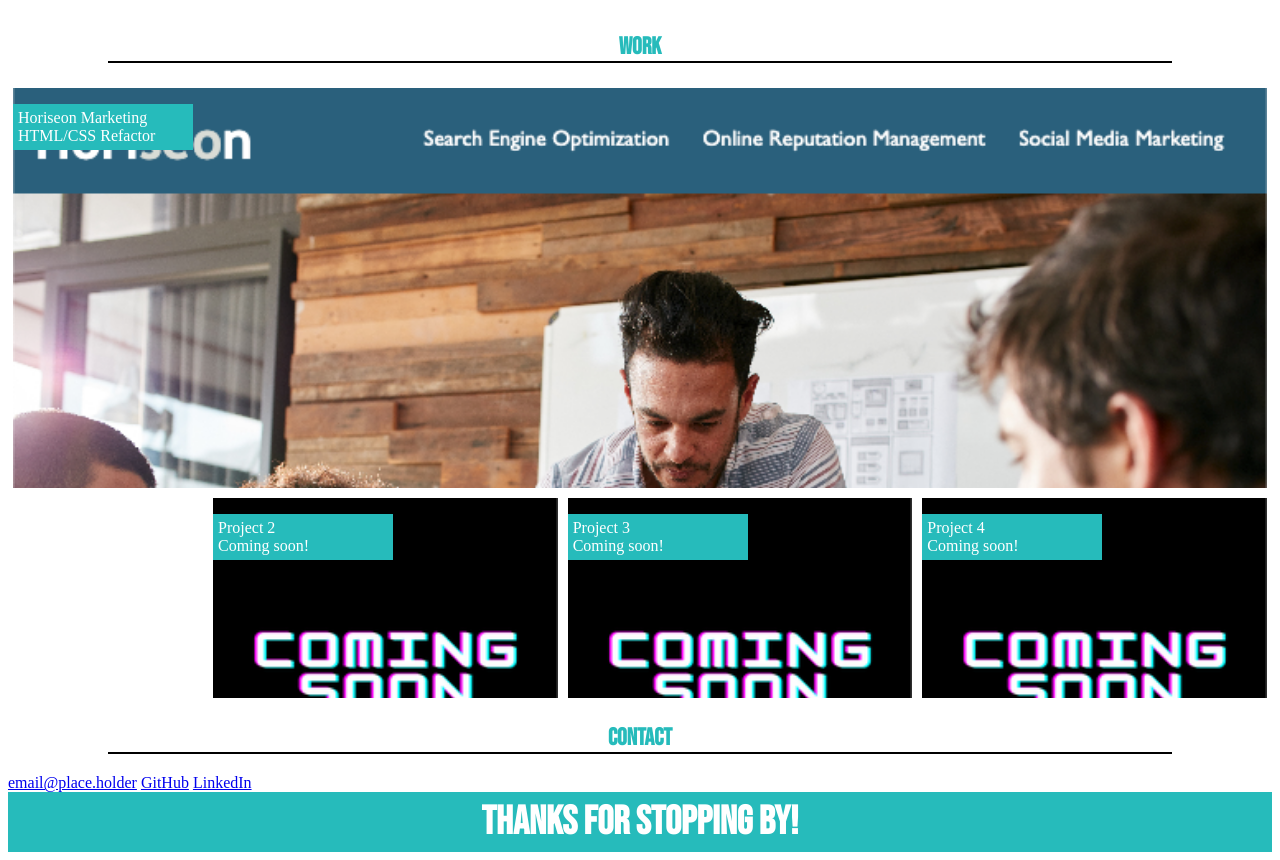
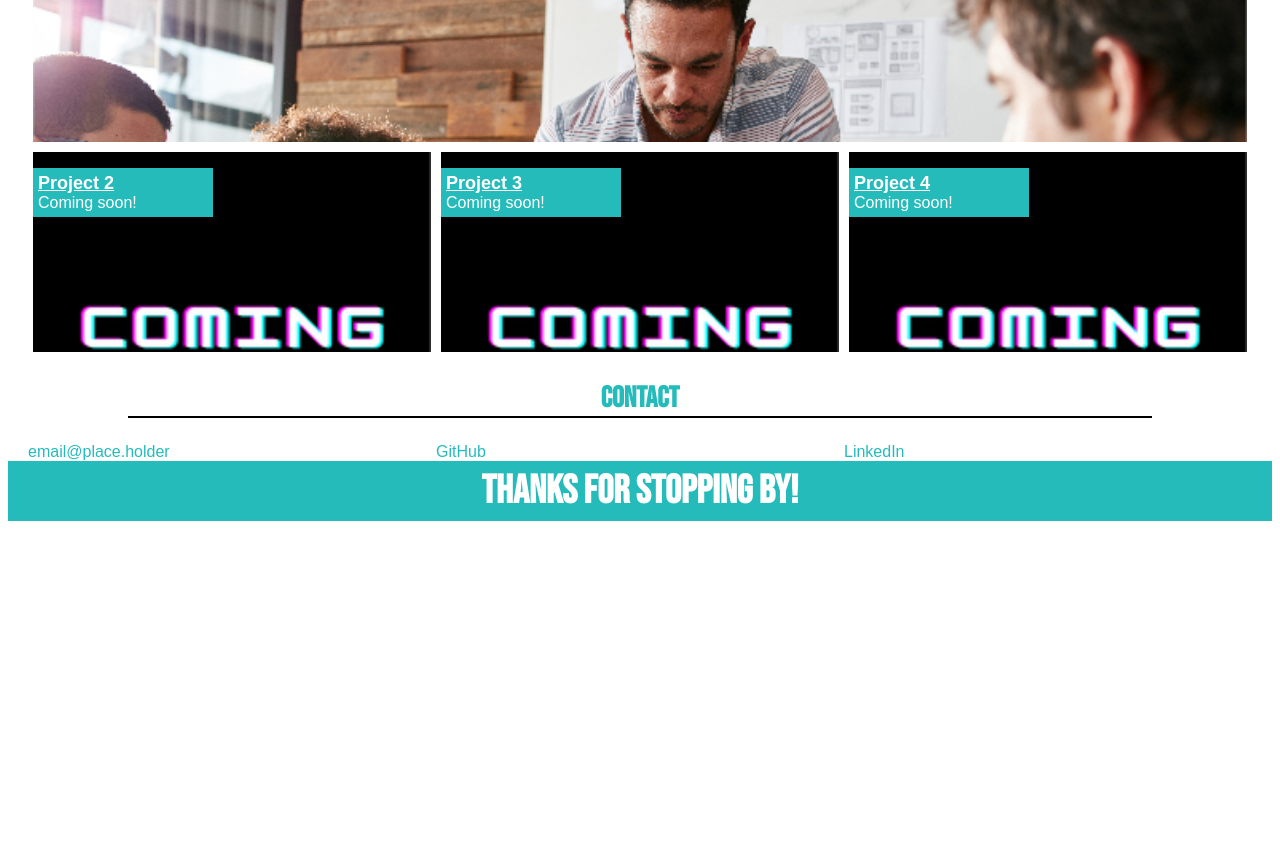
Before and after one commit to rdahltorp/HTML-and-CSS-Portfolio, a plain HTML site: page index.html in a window 1280 px wide. Shown: the part 1206-2066 px from the top of the page. After the commit the page ends 1735 px from the top, so only its background shows below. Drawn offline with Linux system fonts and the light colour scheme.

Commit message:
Added some various CSS styling to p and a tags.

```diff
--- a/assets/style.css
+++ b/assets/style.css
@@ -1,8 +1,6 @@
 /* my big questions
-• How do I make it so that 1) the items in "work" wrap down to the next row and 2) make it so that the first item is on a line by itself?
-• How do I adjust the background image for all of the work items so that they have a set size?
-• How do I change the <p> in each of the work items to be in a smaller box and aligned at the bottom right of the image?
-• How do I sapce out the contact links evenly?
+• How do I change the <p> in each of the work items to be aligned at the bottom right of the image?
+• How do I space out the contact links evenly?
 • How do I set it for proper site responsiveness as mentioned in the grading criteria?
 */
 
@@ -13,6 +11,10 @@
 
 * {
     box-sizing: border-box;
+}
+
+p, a {
+    font-family: sans-serif;
 }
 
 /* Header Section */
@@ -66,6 +68,11 @@ nav a {
 }
 
 /* Main Content Section (About Me, Work, Contact) */
+main {
+    margin-right: 20px;
+    margin-left: 20px;
+}
+
 h2 {
     color: var(--primary);
     text-align: center;
@@ -73,14 +80,7 @@ h2 {
     border-bottom: solid black 2px;
     margin-left: 100px;
     margin-right: 100px;
-    /* color: var(--primary);
-    margin-left: 15px;
-    margin-right: 15px;
-    border-right: solid black 2px;
-    padding-right: 25px;
-    flex: 0 0 18%;
-    text-align: right;
-    font-family: 'Bebas Neue', cursive; */
+    font-size: 22pt;
 }
 
 /* ABOUT ME SECTION */
@@ -90,7 +90,7 @@ h2 {
     display: block;
     margin-left: auto;
     margin-right: auto;
-    width: 50%;
+    width: 20%;
 }
 
 .about-me {
@@ -120,11 +120,16 @@ h2 {
     width: 180px;
 }
 
+.work-item-1 p::first-line {
+    text-decoration: underline;
+    font-weight: bold;
+    font-size: large;
+}
+
 /* main container for upcoming work */
 .upcoming-work {
     display: flex;
     flex-wrap: wrap;
-    justify-content: space-around;
 }
 
 .coming-soon {
@@ -143,11 +148,15 @@ h2 {
     width: 180px;
 }
 
+.coming-soon p::first-line {
+    text-decoration: underline;
+    font-weight: bold;
+    font-size: large;
+}
+
 /* CONTACT SECTION */
 .contact {
     display: flex;
-    flex-direction: row;
-    align-items: center;
 }
 
 .contact-links {
--- a/index.html
+++ b/index.html
@@ -59,7 +59,6 @@
             </div>
         </section>
         <section class="upcoming-work">
-            <h2></h2>
             <div class="coming-soon">
                 <p>Project 2
                     <br>
@@ -80,11 +79,9 @@
         <!--CONTACT SECTION-->
         <h2>Contact</h2>
         <section class="contact">
-            <div class="contact-links">
-                <a href="#">email@place.holder</a>
-                <a href="https://github.com/rdahltorp">GitHub</a>
-                <a href="https://www.linkedin.com/in/reeddahltorp/">LinkedIn</a>
-            </div>
+            <a href="#" class="contact-links">email@place.holder</a>
+            <a href="https://github.com/rdahltorp" class="contact-links">GitHub</a>
+            <a href="https://www.linkedin.com/in/reeddahltorp/" class="contact-links">LinkedIn</a>
         </section>
     </main>
 
```
